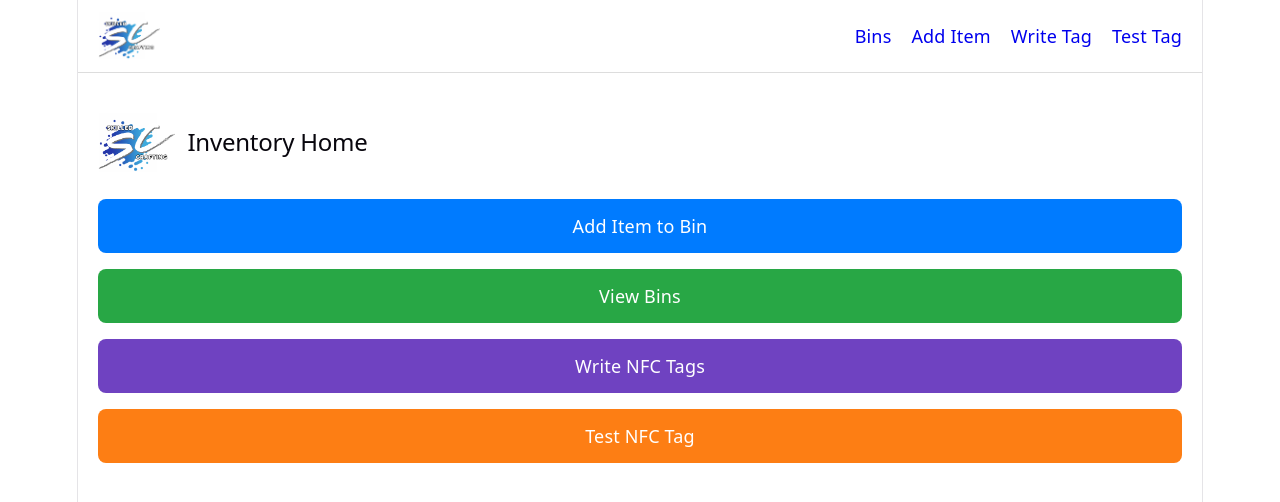
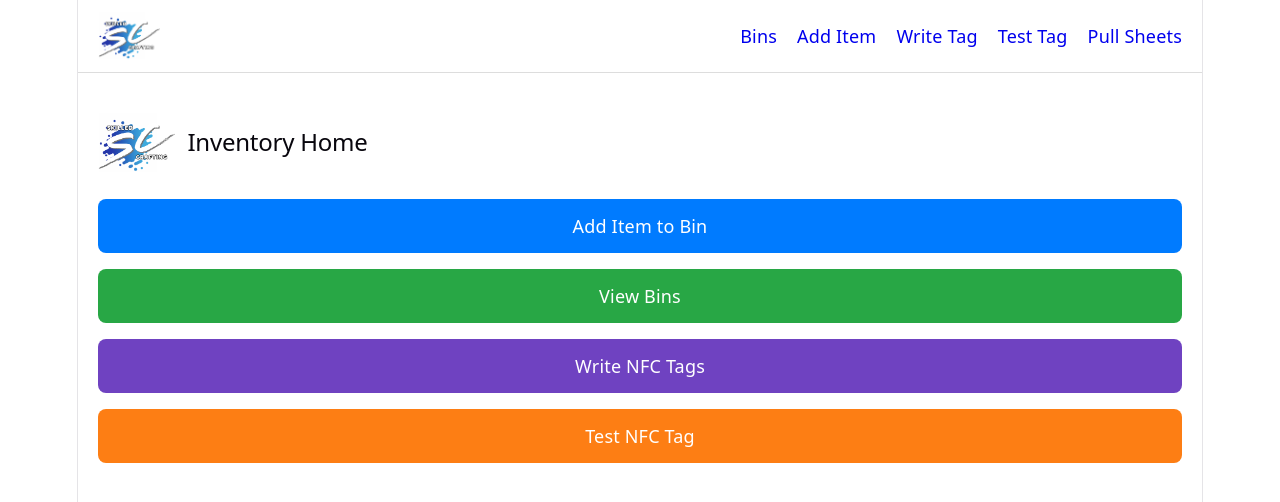
Before and after one commit to matt17463/inventory-app, a React (Vite) app: page / in a window 1280 px wide. Shown: the top 502 px of the page. Built offline with nearby package versions, Linux system fonts and the light colour scheme; no server answers.

Commit message:
Add 'Pull Sheets' link to Header component

```diff
--- a/src/Header.jsx
+++ b/src/Header.jsx
@@ -35,6 +35,8 @@ export default function Header() {
         <Link to="/select-product" style={{ textDecoration: "none" }}>Add Item</Link>
         <Link to="/nfc-writer" style={{ textDecoration: "none" }}>Write Tag</Link>
         <Link to="/test-tag" style={{ textDecoration: "none" }}>Test Tag</Link>
+        <Link to="/pullsheets" style={{ textDecoration: "none" }}>Pull Sheets</Link>
+
       </nav>
     </header>
   );
```
